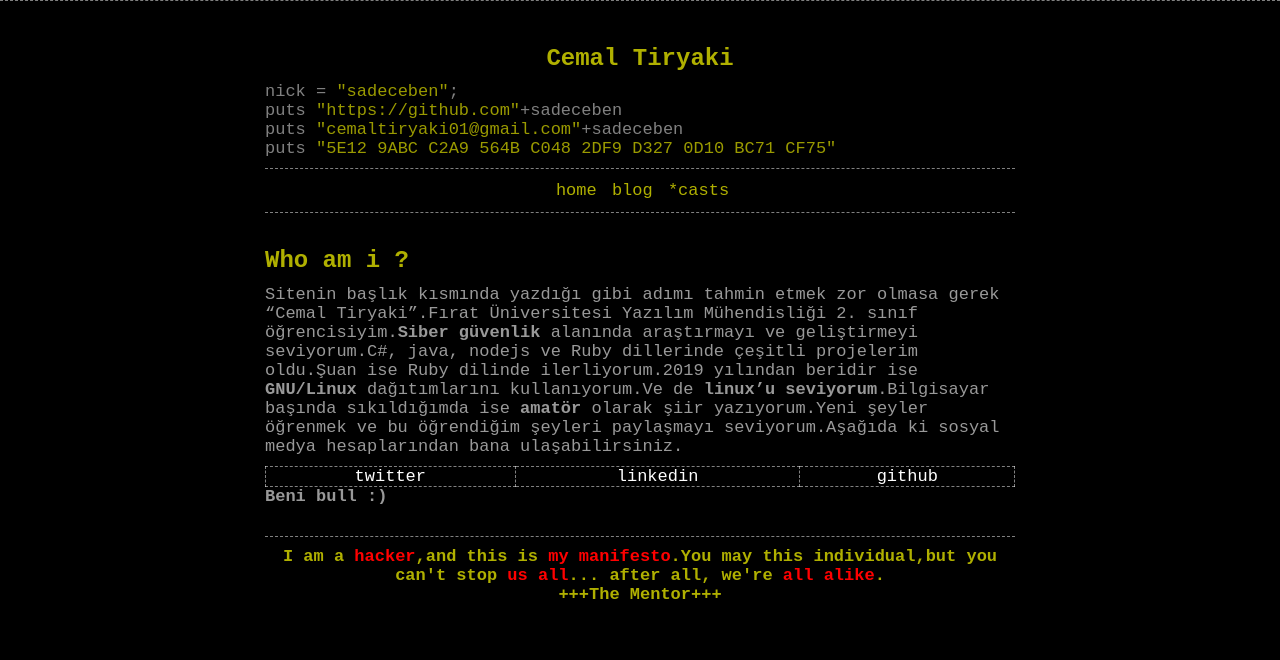
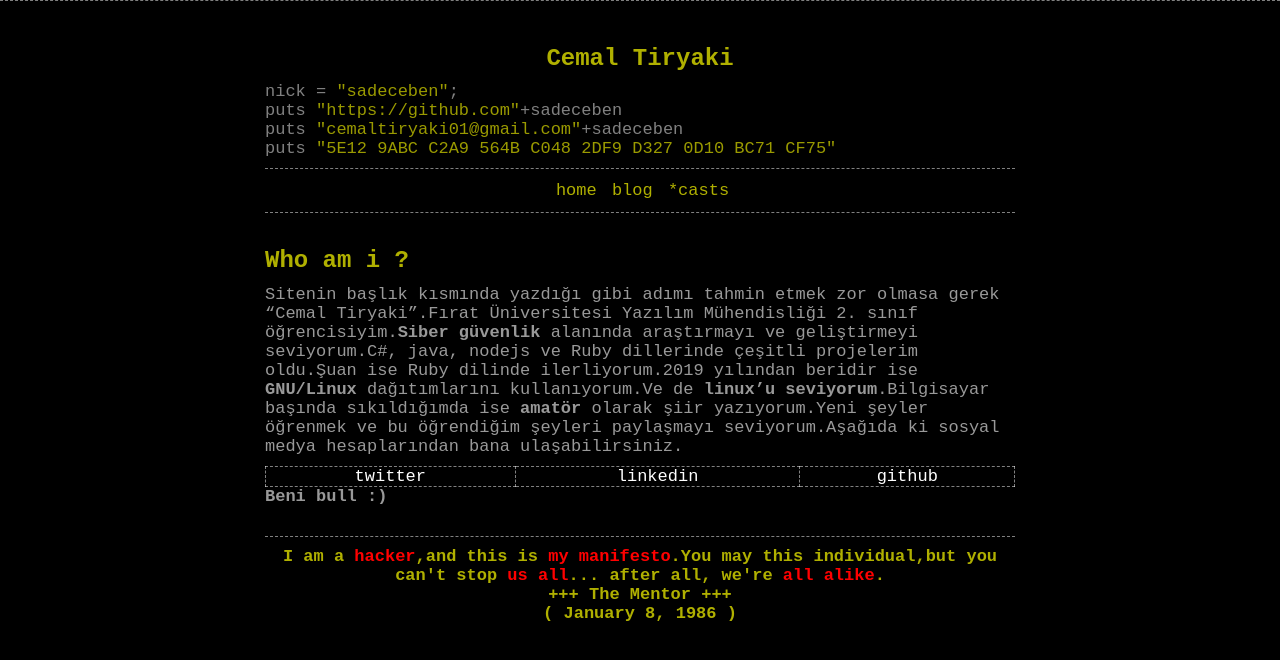
Before and after one commit to sadeceben/sadeceben.github.io, a Jekyll site: the page built from index.md, in a window 1280 px wide. Shown: the top 660 px of the page. Built offline with Jekyll 4.4.1, drawn with Linux system fonts in a browser that asks for light colours; our own code applies the rules of GitHub Pages for plain Markdown files.

Commit message:
Update footer.html

```diff
--- a/_includes/footer.html
+++ b/_includes/footer.html
@@ -3,6 +3,7 @@
     <footer>
     <b><center>I am a <span style="color: #ff0000;">hacker</span>,and this is <span style="color: #ff0000;">my manifesto</span>.You may this individual,but you </center></b>
   <b><center>can't stop <span style="color: #ff0000;">us all</span>... after all, we're <span style="color: #ff0000;">all alike</span>.</center></b>
-    <b><center>+++The Mentor+++</b></center>
+      <b><center>+++ <a href=http://phrack.org/issues/7/3.html>The Mentor</a> +++</center></b>
+      <b><center>( January 8, 1986 )</b></center>
   </div>
 </div>
```
